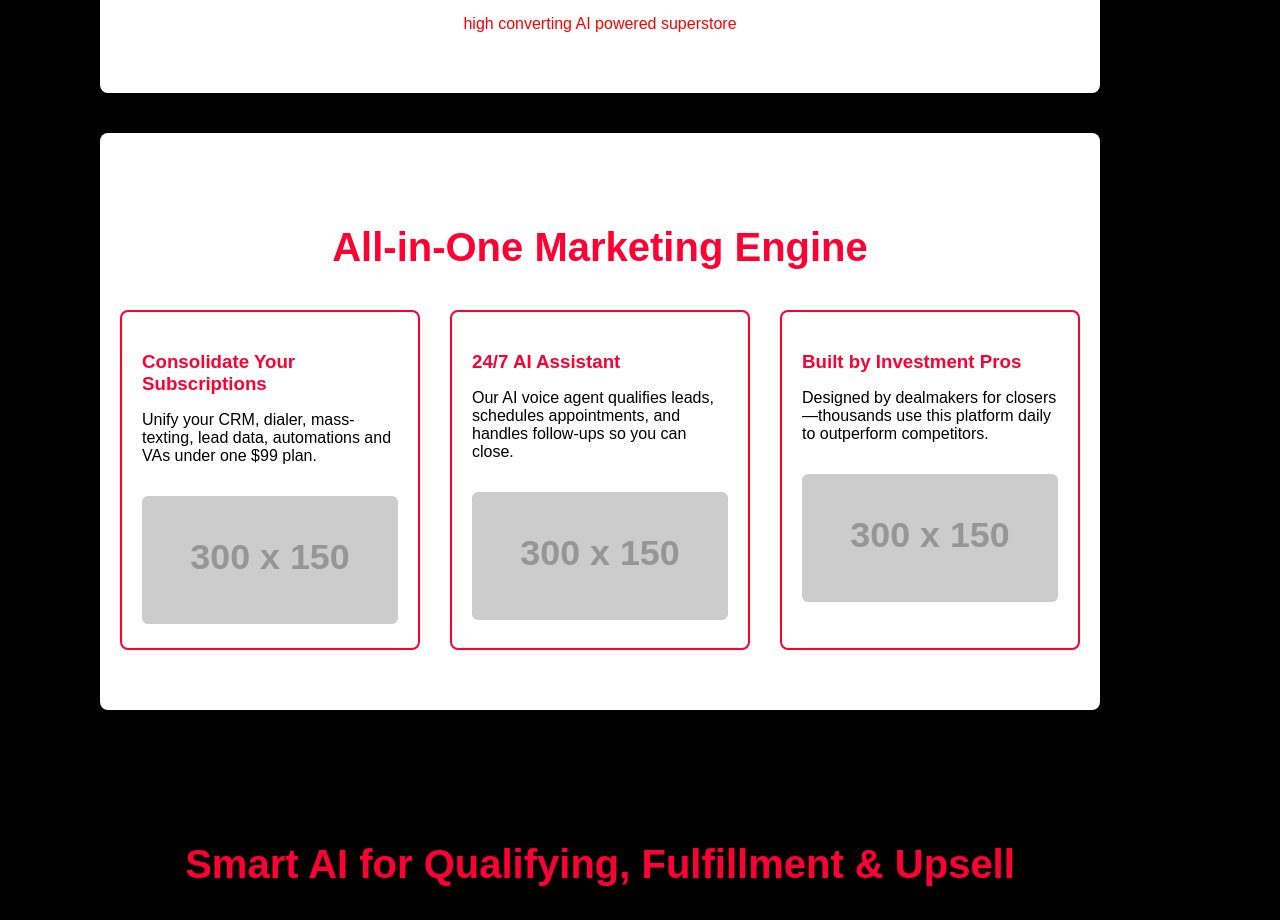
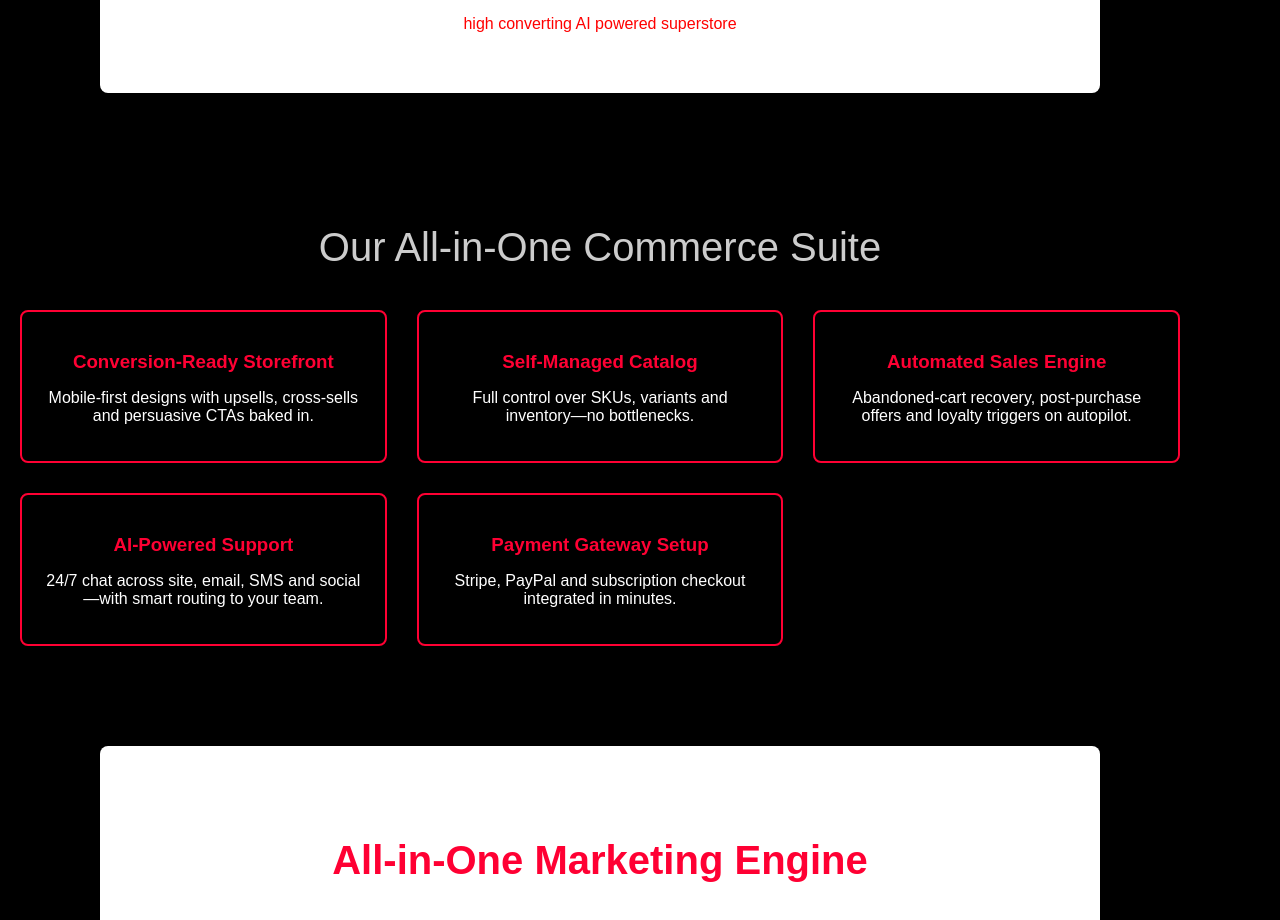
Before and after one commit to bigsade72-bit/BizBuild-498-Launch-Page, a plain HTML site: page index.html in a window 1280 px wide. Shown: the part 940-1860 px from the top of the page. Drawn offline with Linux system fonts and the light colour scheme; placeholder pictures from the web are drawn by us.

Commit message:
Update index.html

```diff
--- a/index.html
+++ b/index.html
@@ -578,6 +578,32 @@ src="https://www.facebook.com/tr?id=1089039574891097&ev=PageView&noscript=1"
 </section>
 
 
+ <!-- Our All-in-One Commerce Suite -->
+  <section id="features" class="section-black-full">
+    <h2>Our All-in-One Commerce Suite</h2>
+    <div class="features-grid">
+      <div class="feature-card">
+        <h3>Conversion-Ready Storefront</h3>
+        <p>Mobile-first designs with upsells, cross-sells and persuasive CTAs baked in.</p>
+      </div>
+      <div class="feature-card">
+        <h3>Self-Managed Catalog</h3>
+        <p>Full control over SKUs, variants and inventory—no bottlenecks.</p>
+      </div>
+      <div class="feature-card">
+        <h3>Automated Sales Engine</h3>
+        <p>Abandoned-cart recovery, post-purchase offers and loyalty triggers on autopilot.</p>
+      </div>
+      <div class="feature-card">
+        <h3>AI-Powered Support</h3>
+        <p>24/7 chat across site, email, SMS and social—with smart routing to your team.</p>
+      </div>
+      <div class="feature-card">
+        <h3>Payment Gateway Setup</h3>
+        <p>Stripe, PayPal and subscription checkout integrated in minutes.</p>
+      </div>
+    </div>
+  </section>
 
   <!-- All-in-One Marketing Engine -->
   <section id="marketing-engine" class="section-white-box">
```
